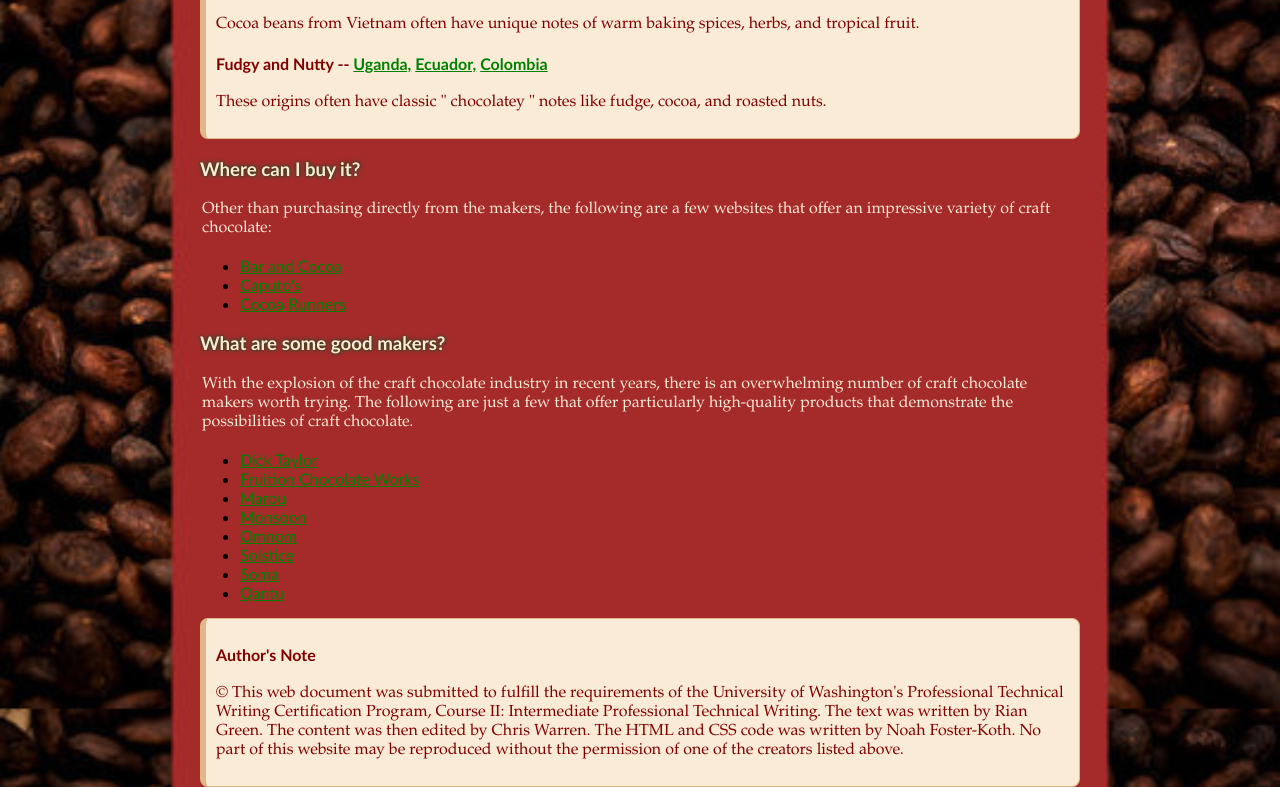
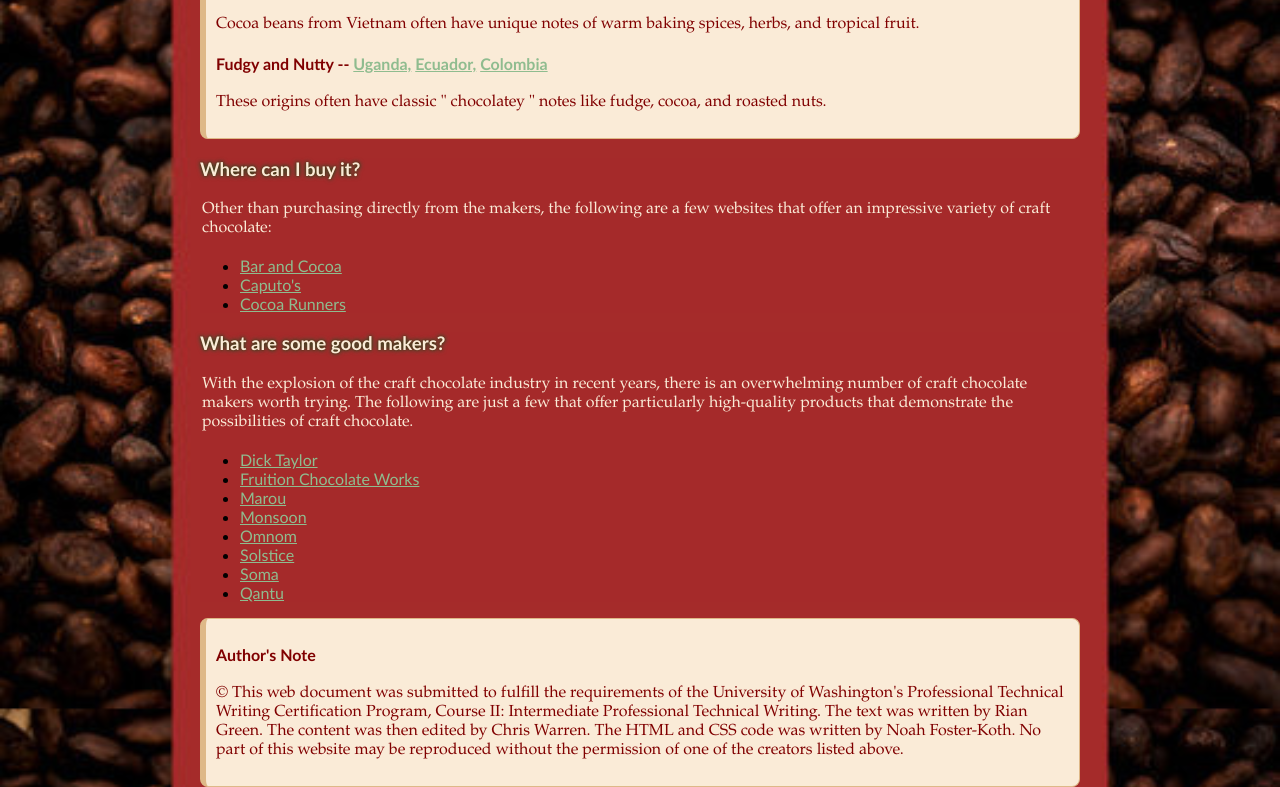
Before and after one commit to FKNoah/RianGreenChocolateProject, a plain HTML site: page index.html in a window 1280 px wide. Shown: the part 1856-2643 px from the top of the page. Drawn offline with Linux system fonts and the light colour scheme.

Commit message:
Update styles.css
Making visited links and unvisited links the same color

```diff
--- a/styles.css
+++ b/styles.css
@@ -1,14 +1,14 @@
 /* General h1 Styles */
 
 a:link {
-	color: #008000;
+	color: #8FBC8F;
 	background-color: transparent;
 	text-decoration: underline;}
 
 a:visited {
 	color: #8FBC8F;
 	background-color: transparent;
-	text-decoration: none;
+	text-decoration: underline;
  	}
 
 a:hover {
```
